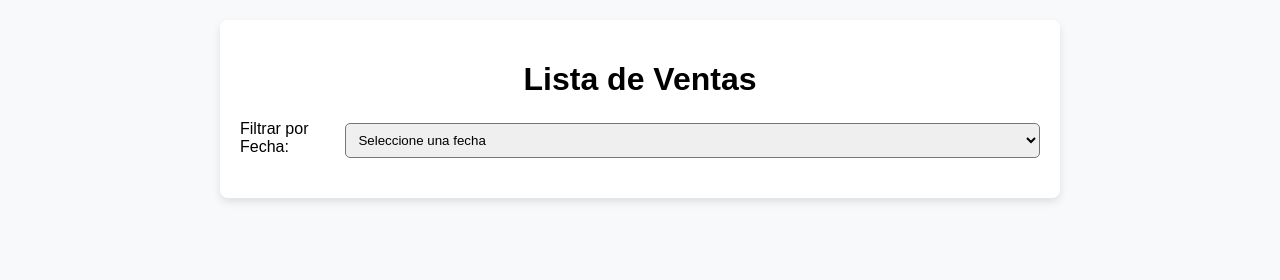
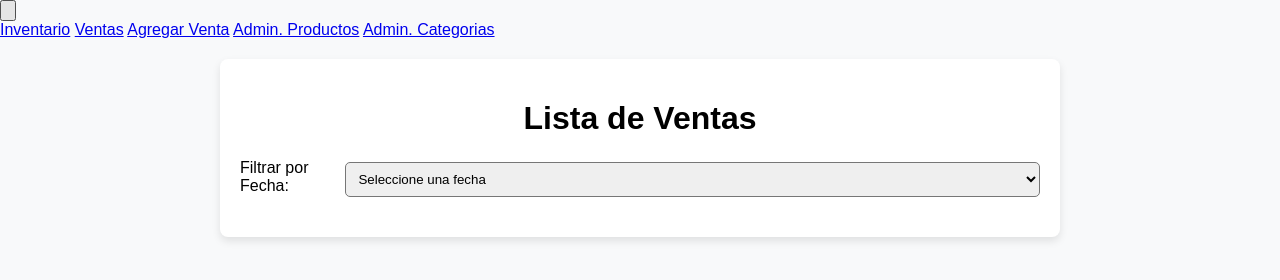
Before and after one commit to JulsCatalan/HackMX2024, a website: page public/sales.html in a window 1280 px wide. Drawn offline with Linux system fonts and the light colour scheme; no server answers.

Commit message:
add menu btn in sales

```diff
--- a/public/sales.html
+++ b/public/sales.html
@@ -67,6 +67,15 @@
     </style>
 </head>
 <body>
+    <button id="toggle_menu_navbar"><svg  xmlns="http://www.w3.org/2000/svg"  viewBox="0 0 24 24"  fill="none"  stroke-width="2"  stroke-linecap="round"  stroke-linejoin="round"  class="icon icon-tabler icons-tabler-outline icon-tabler-menu-2"><path stroke="none" d="M0 0h24v24H0z" fill="none"/><path d="M4 6l16 0" /><path d="M4 12l16 0" /><path d="M4 18l16 0" /></svg></button>
+    <nav class="navbar_container">
+        <a href="/inventory">Inventario</a>
+        <a href="/sales">Ventas</a>
+        <a href="/addSale">Agregar Venta</a>
+        <a href="/products">Admin. Productos</a>
+        <a href="/categories">Admin. Categorias</a>
+    </nav>
+
     <div class="container">
         <h1>Lista de Ventas</h1>
 
@@ -80,7 +89,7 @@
 
         <div id="salesContainer"></div>
     </div>
-
+    <script src="js/general.js"></script>
     <script>
         // Cargar fechas disponibles al cargar la página
         async function loadAvailableDates() {
```
